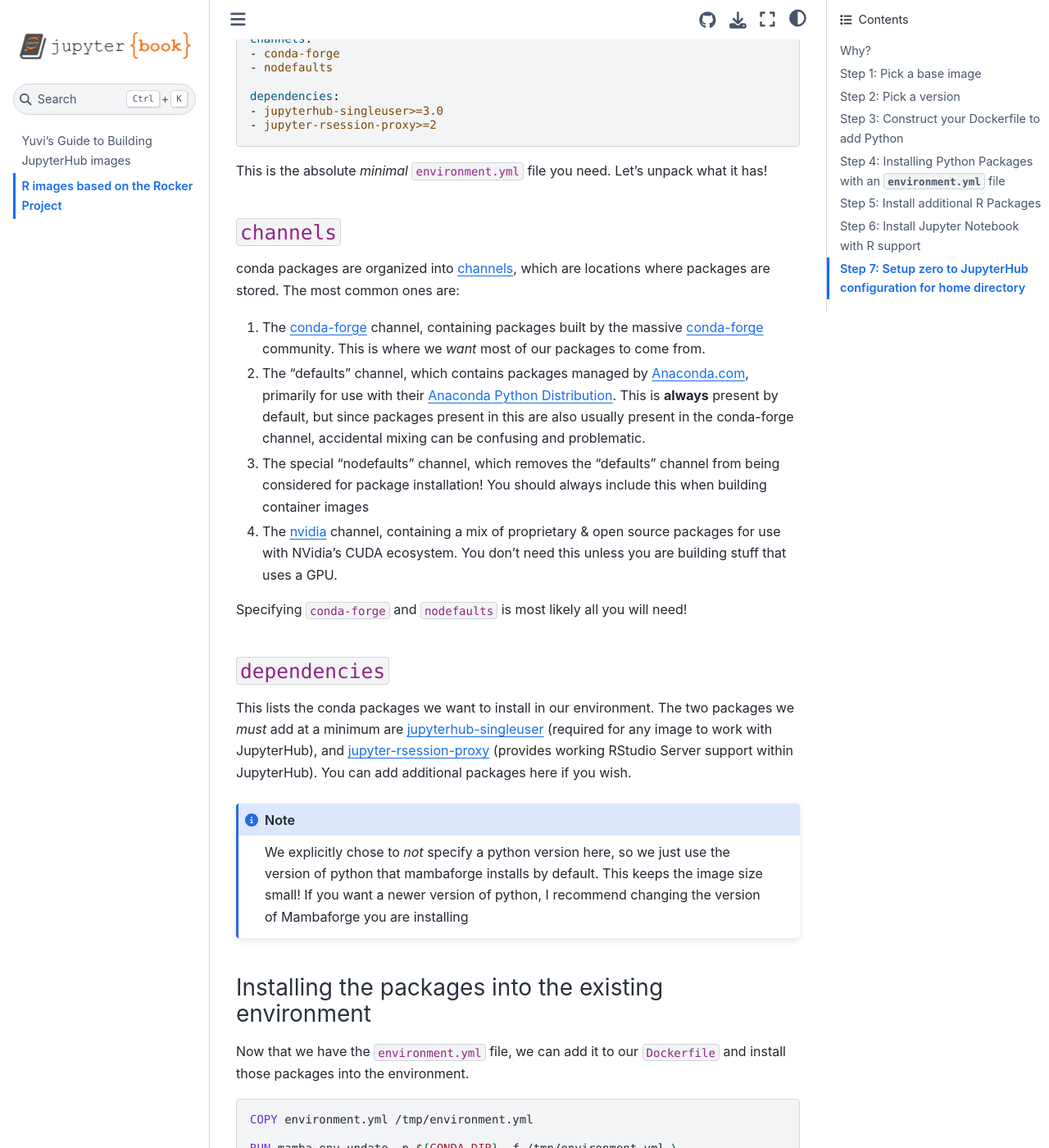
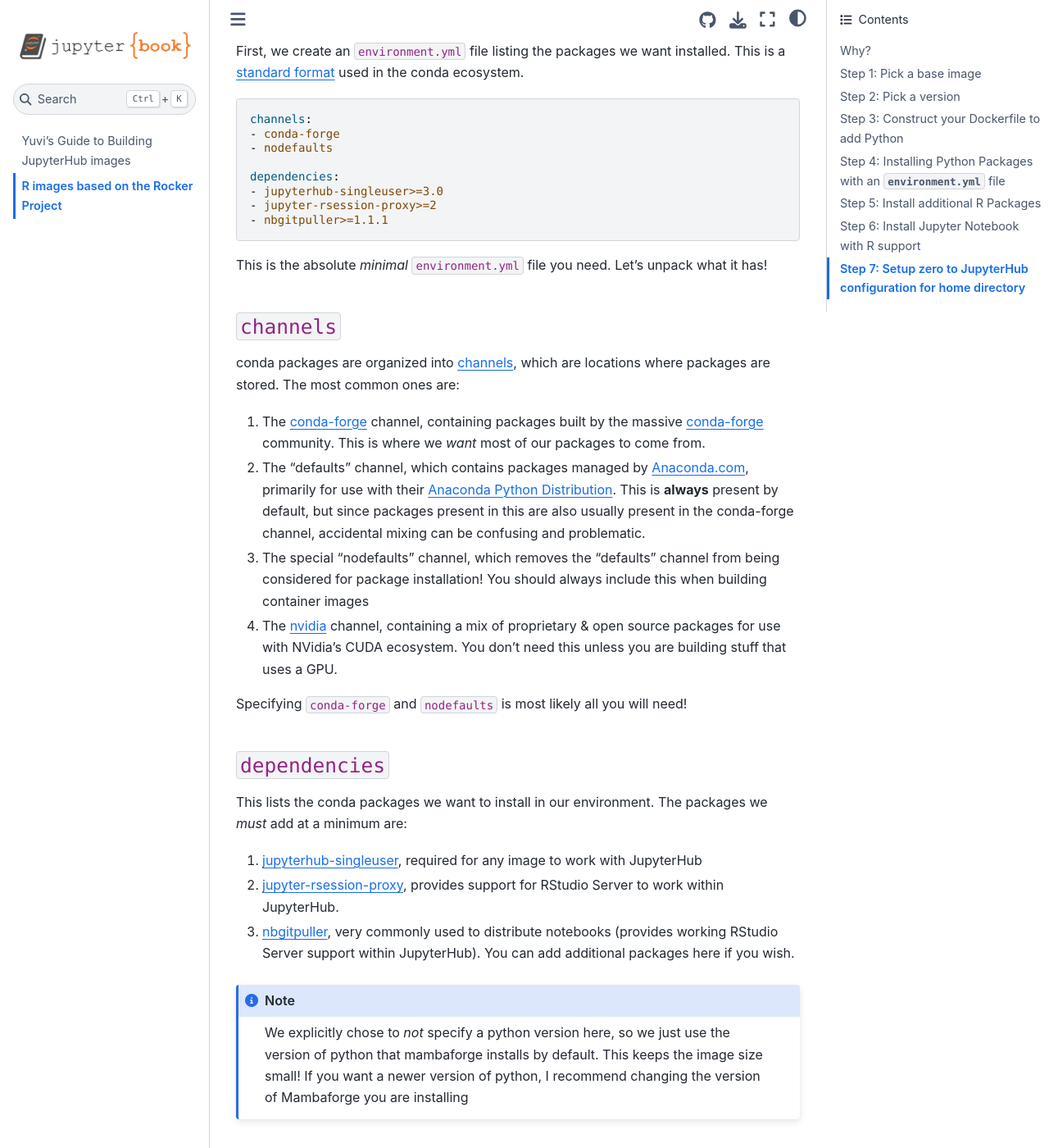
Before and after one commit to sgibson91/jupyterhub-image.guide, a Jupyter Book: the page built from content/rocker.md, in a window 1280 px wide and 1400 px high, scrolled down 4786 px. Shown: the whole window at 82% size. Built offline with Jupyter Book 1.0.4 settings and Sphinx 7.4.7 and the Sphinx Book theme 1.1.4, drawn with Linux system fonts in a browser that asks for light colours; some of the changed text lies outside the part shown.

````diff
--- a/content/rocker.md
+++ b/content/rocker.md
@@ -142,11 +142,16 @@ to tell RStudio Server to set its `PATH` environment variable to the exact value
 of the `PATH` environment variable in our Dockerfile, in the most roundabout way
 possible :)
 
+So for *any* variable you want to set in your `Dockerfile` that should be reflected in R processes
+started by RStudio Server, you need to add an entry to the `Renviron.site` file.
+
 RStudio Server has a terminal, and that also does not inherit environment variables set here with `ENV` - and
 since it isn't an R process, neither does it inherit environment variables set in `Renviron.site`. So instead
 we put it into `/etc/profile`, which is loaded by the Terminal inside RStudio since it starts `bash` with the
 `-l` argument - which causes it to read `/etc/profile`! We use the same variable expansion trick as we did
-in the previous step as well.
+in the previous step as well. You need to do this too for any env variable you want to set in your
+`Dockerfile` that you want reflected in terminals opened from within RStudio.
+
 
 Aren't computers wonderful? :)
 
@@ -192,6 +197,7 @@ channels:
 dependencies:
 - jupyterhub-singleuser>=3.0
 - jupyter-rsession-proxy>=2
+- nbgitpuller>=1.1.1
 ```
 
 This is the absolute *minimal* `environment.yml` file you need. Let's unpack what it has!
@@ -219,11 +225,14 @@ Specifying `conda-forge` and `nodefaults` is most likely all you will need!
 
 ### `dependencies`
 
-This lists the conda packages we want to install in our environment. The two
-packages we *must* add at a minimum are
-[jupyterhub-singleuser](https://anaconda.org/conda-forge/jupyterhub-singleuser)
-(required for any image to work with JupyterHub), and
-[jupyter-rsession-proxy](https://anaconda.org/conda-forge/jupyter-rsession-proxy)
+This lists the conda packages we want to install in our environment. The packages we *must*
+add at a minimum are:
+1. [jupyterhub-singleuser](https://anaconda.org/conda-forge/jupyterhub-singleuser),
+   required for any image to work with JupyterHub
+2. [jupyter-rsession-proxy](https://github.com/jupyterhub/jupyter-rsession-proxy),
+   provides support for RStudio Server to work within JupyterHub.
+3. [nbgitpuller](https://github.com/jupyterhub/nbgitpuller/), very commonly used to distribute
+   notebooks
 (provides working RStudio Server support within JupyterHub). You can add additional packages here if
 you wish.
 
@@ -302,6 +311,7 @@ channels:
 dependencies:
 - jupyterhub-singleuser>=3.0
 - jupyter-rsession-proxy>=2
+- nbgitpuller>=1.1.1
 - jupyterlab>=3.0
 - retrolab
 ```
````
